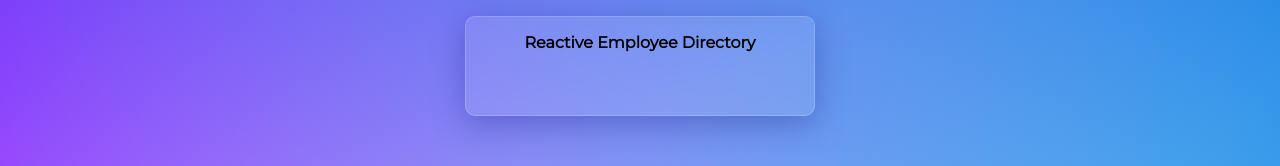
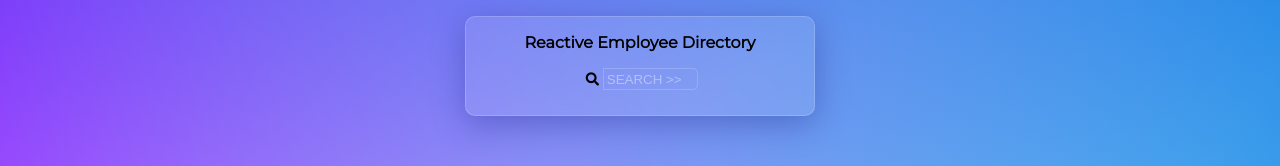
Before and after one commit to jeishu/reactive-employee-directory, a React (Create React App) app: page / in a window 1280 px wide. Shown: the top 166 px of the page. Built offline with nearby package versions, Linux system fonts and the light colour scheme.

Commit message:
Fixing search bar css.

```diff
--- a/public/index.html
+++ b/public/index.html
@@ -9,6 +9,8 @@
   <meta name="description" content="Web site created using create-react-app" />
   <link rel="apple-touch-icon" href="%PUBLIC_URL%/logo192.png" />
   <link rel="manifest" href="%PUBLIC_URL%/manifest.json" />
+  <link rel="stylesheet" href="https://pro.fontawesome.com/releases/v5.10.0/css/all.css"
+    integrity="sha384-AYmEC3Yw5cVb3ZcuHtOA93w35dYTsvhLPVnYs9eStHfGJvOvKxVfELGroGkvsg+p" crossorigin="anonymous" />
   <title>React App</title>
 </head>
 
--- a/src/App.js
+++ b/src/App.js
@@ -2,13 +2,15 @@ import React, { Component } from "react";
 import './scss/App.scss';
 import Navbar from "./components/Navbar/Navbar.js";
 import Main from "./components/Main/Main.js";
-import Card from "./components/Card/Card.js";
+import Wrapper from "./components/Wrapper/Wrapper.js"
 
 function App() {
   return (
     <div className="App">
-      <Navbar />
-      <Main />
+      <Wrapper>
+        <Navbar />
+        <Main />
+      </Wrapper>
     </div>
   );
 }
--- a/src/components/Navbar/Navbar.js
+++ b/src/components/Navbar/Navbar.js
@@ -1,11 +1,13 @@
 import React from 'react'
 import "../Navbar/Navbar.scss";
+import Search from "../Search/Search.js"
 
 const Navbar = () => {
     return (
         <div>
             <div className="navBar">
                 <h1>Reactive Employee Directory</h1>
+                <Search/>
             </div>
         </div>
     );
--- a/src/components/Navbar/Navbar.scss
+++ b/src/components/Navbar/Navbar.scss
@@ -6,7 +6,6 @@
     display: flex;
     flex-direction: row;
 }
-
 
 .navBar {
     @include flexColumn;
@@ -29,7 +28,4 @@
     h1 {
         font-size: 1em;
     }
-    form {
-        margin: 1em 0;
-    }
 }
--- /dev/null
+++ b/src/components/Search/Search.js
@@ -0,0 +1,17 @@
+import React from 'react';
+import "../Search/Search.scss"
+
+const Search = () => {
+    return (
+        <div className="searchContainer">
+            <form>
+                <button type="submit"><i class="fas fa-search"></i></button>
+                <input
+                type="search"
+                placeholder="SEARCH >>"/>
+            </form>
+        </div>
+    );
+};
+
+export default Search;
--- /dev/null
+++ b/src/components/Search/Search.scss
@@ -0,0 +1,54 @@
+@mixin flexColumn {
+    display: flex;
+    flex-direction: column;
+}
+@mixin flexRow {
+    display: flex;
+    flex-direction: row;
+}
+
+.searchContainer {
+    @include flexRow;
+    justify-content: center;
+    align-items: center;
+    width: 100%;
+    margin: 1em auto;
+
+    form {
+        @include flexRow;
+        justify-content: center;
+        align-items: center;
+        width: 100%;
+
+        button {
+                border: none;
+                outline: none;
+                padding: .2em .3em;
+                border-bottom-left-radius: 5px;
+                border-top-left-radius: 5px;
+                background-color: transparent;
+        }
+        input {
+            border: 1px solid rgba( 255, 255, 255, 0.18);
+            outline: none;
+            padding: .2em;
+            border-bottom-right-radius: 5px;
+            border-top-right-radius: 5px;
+            background-color: transparent;
+            &::placeholder {
+                color: rgba(255, 255, 255, 0.4);
+            }
+        }
+
+        input[type=search] {
+            width: 95px;
+            -webkit-transition: width 0.4s ease-in-out;
+            transition: width 0.4s ease-in-out;
+
+            &:focus {
+                width: 100%;
+            }
+        }
+    }
+
+}
--- a/src/components/Wrapper/Wrapper.js
+++ b/src/components/Wrapper/Wrapper.js
@@ -1,10 +1,11 @@
 import React from 'react'
 import "../Wrapper/Wrapper.scss";
 
-const Wrapper = () => {
+// Putting {children} will render anything thats within the Wrapper JSX from the APP.js
+const Wrapper = ({children}) => {
     return (
         <div className="wrapper">
-
+            {children}
         </div>
     )
 }
```
